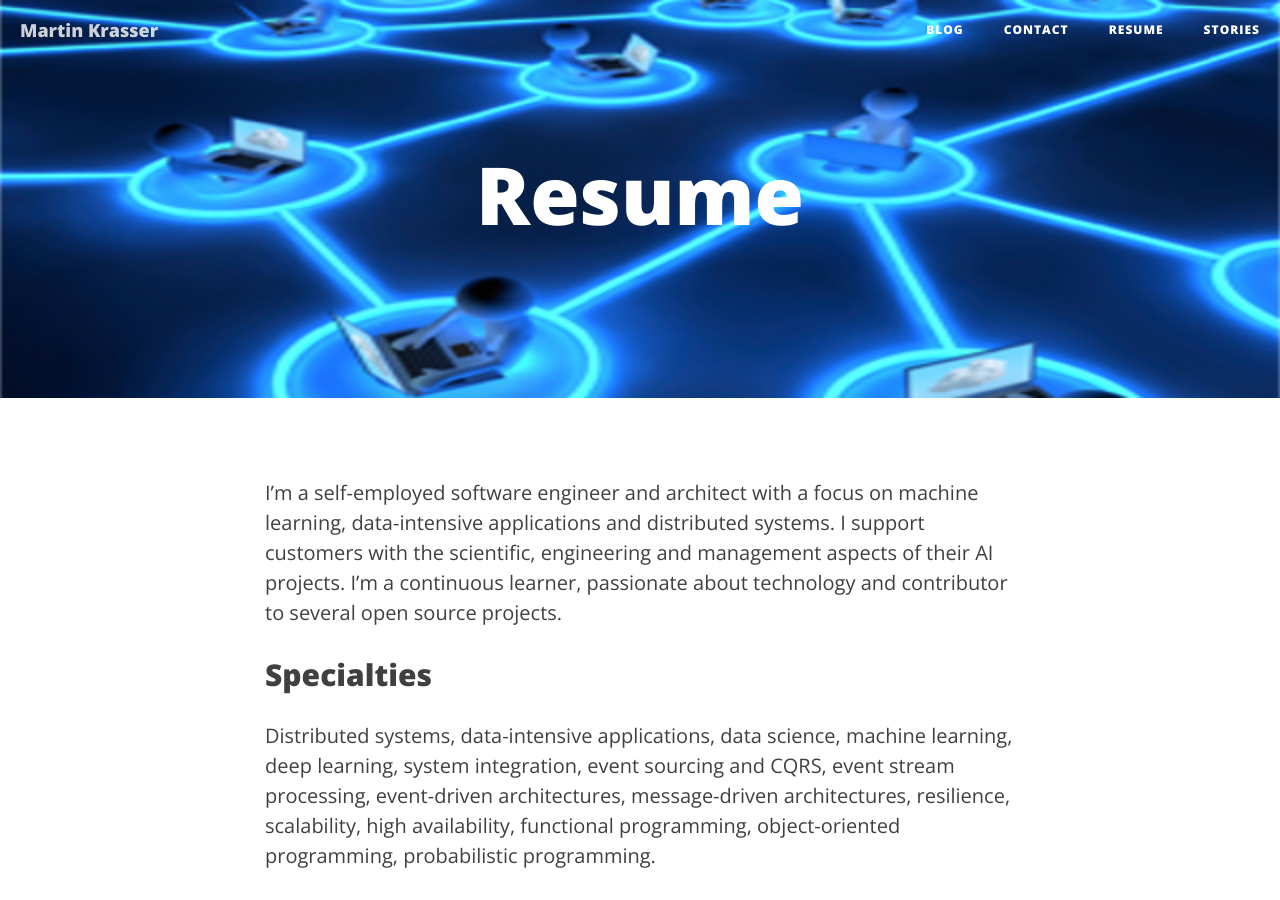
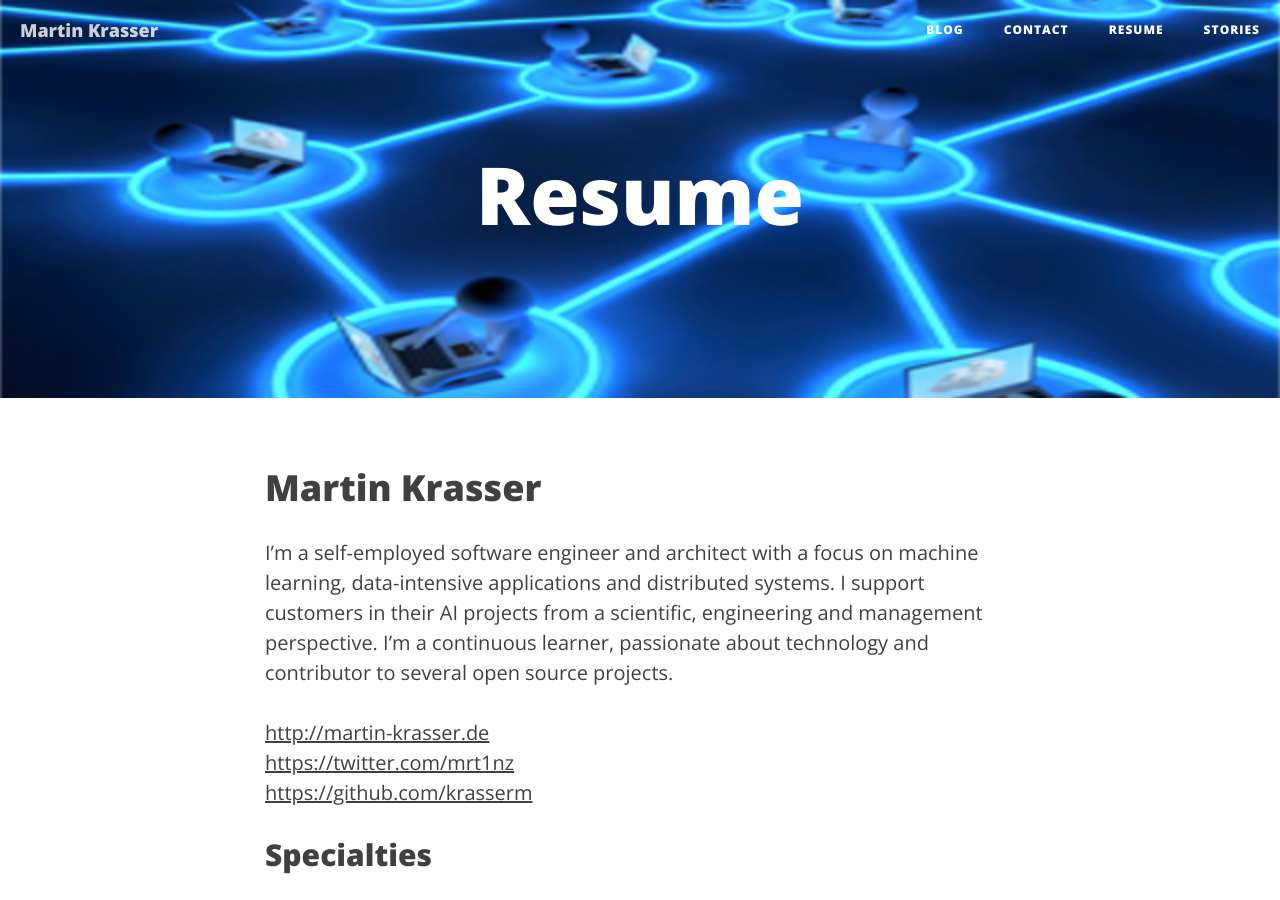
Before and after one commit to krasserm/krasserm.github.io, a Jekyll site: the page built from resume.md, in a window 1280 px wide and 900 px high. Built offline with Jekyll 4.4.1, drawn with Linux system fonts in a browser that asks for light colours.

Commit message:
Support creation of resume.pdf with pandoc

```diff
--- a/resume.md
+++ b/resume.md
@@ -2,11 +2,21 @@
 layout: page
 title: "Resume"
 header-img: "img/distributed.png"
+header-includes:
+  - \hypersetup{colorlinks=false,
+            allbordercolors={0 0 0},
+            pdfborderstyle={/S/U/W 1}}
 ---
 
+# Martin Krasser
+
 I'm a self-employed software engineer and architect with a focus on machine learning, data-intensive applications and
-distributed systems. I support customers with the scientific, engineering and management aspects of their AI projects.
+distributed systems. I support customers in their AI projects from a scientific, engineering and management perspective.
 I'm a continuous learner, passionate about technology and contributor to several open source projects.
+
+[http://martin-krasser.de](http://martin-krasser.de)
+[https://twitter.com/mrt1nz](https://twitter.com/mrt1nz)
+[https://github.com/krasserm](https://github.com/krasserm)
 
 ## Specialties
 
@@ -29,7 +39,7 @@
 
 ## Work experience
 
-See also [Stories](/stories/) for further information.
+See also [Stories](https://krasserm.github.io/stories/) for further information.
 
 ### Since 04.2018, Freelance machine learning engineer
 
@@ -55,7 +65,7 @@
 
 - Deep dive into statistics, classical machine learning and deep learning.
 - [Certifications](#certifications) received in statistics and machine learning MOOCs.
-- Publication of some exercise work in [articles](/) and [open source projects](#open-source-projects).
+- Publication of some exercise work in [articles](https://krasserm.github.io) and [open source projects](#open-source-projects).
 - Equal focus on theoretical and engineering aspects of machine learning.
 
 ### 02.2017 - 04.2017, Freelance software engineer and consultant
@@ -149,7 +159,7 @@
 ## Open source projects
 
 The following is an incomplete list of open source projects I'm currently working on or worked on in the past. See also
-[Stories](/stories/) for some details and my [Github account](https://github.com/krasserm) for a complete list.
+[Stories](https://krasserm.github.io/stories/) for some details and my [Github account](https://github.com/krasserm) for a complete list.
 
 ### Machine learning
 
@@ -190,13 +200,13 @@
 ## Certifications
 
 - Advanced Machine Learning Specialization.
-  - 03.2018 [Bayesian Methods for Machine Learning](https://www.coursera.org/account/accomplishments/certificate/JCLCTLAFA6FL).
+    - 03.2018 [Bayesian Methods for Machine Learning](https://www.coursera.org/account/accomplishments/certificate/JCLCTLAFA6FL).
 - 02.2018, [Deep Learning Specialization](https://www.coursera.org/account/accomplishments/specialization/certificate/N7D4G6K9RUJ5).
-  - 02.2018, [Sequence Models](https://www.coursera.org/account/accomplishments/certificate/LW9F67WHE9BD).
-  - 12.2017, [Convolutional Neural Networks](https://www.coursera.org/account/accomplishments/certificate/KHC48MXMABUS).
-  - 12.2017, [Structuring Machine Learning Projects](https://www.coursera.org/account/accomplishments/certificate/BZ4VKF7ZP4D8).
-  - 12.2017, [Improving Deep Neural Networks: Hyperparameter tuning, Regularization and Optimization](https://www.coursera.org/account/accomplishments/certificate/SRW2KEFARWQD).
-  - 12.2017, [Neural Networks and Deep Learning](https://www.coursera.org/account/accomplishments/certificate/9H2KQFF4UZJF).
+    - 02.2018, [Sequence Models](https://www.coursera.org/account/accomplishments/certificate/LW9F67WHE9BD).
+    - 12.2017, [Convolutional Neural Networks](https://www.coursera.org/account/accomplishments/certificate/KHC48MXMABUS).
+    - 12.2017, [Structuring Machine Learning Projects](https://www.coursera.org/account/accomplishments/certificate/BZ4VKF7ZP4D8).
+    - 12.2017, [Improving Deep Neural Networks: Hyperparameter tuning, Regularization and Optimization](https://www.coursera.org/account/accomplishments/certificate/SRW2KEFARWQD).
+    - 12.2017, [Neural Networks and Deep Learning](https://www.coursera.org/account/accomplishments/certificate/9H2KQFF4UZJF).
 - 11.2017, [Bayesian Statistics](https://www.coursera.org/account/accomplishments/certificate/Y6BXN4STWKTA).
 - 11.2017, [Inferential statistics](https://www.coursera.org/account/accomplishments/certificate/CC2MMS6X7H86).
 - 04.2014, [Machine Learning](http://martin-krasser.de/certificates/coursera/machinelearning/certificate-2014-machine-learning.pdf).
@@ -206,8 +216,8 @@
 ## Articles
 
 - [Blog posts](http://krasserm.github.io)
-  - at [krasserm.github.io](http://krasserm.github.io) since 01.2015,
-  - at [krasserm.blogspot.com](http://krasserm.blogspot.com) until 12.2014.
+    - at [krasserm.github.io](http://krasserm.github.io) since 01.2015,
+    - at [krasserm.blogspot.com](http://krasserm.blogspot.com) until 12.2014.
 - [Introduction to the Open eHealth Integration Platform](https://dzone.com/articles/introduction-open-ehealth). DZone,
 05.2011.
 - [Akka and Camel](https://manning-content.s3.amazonaws.com/download/b/ae4ebfa-c4dd-413f-8f1a-1ce1f86816b8/appEsample.pdf),
```
Also changed, not shown: 1 other file.
